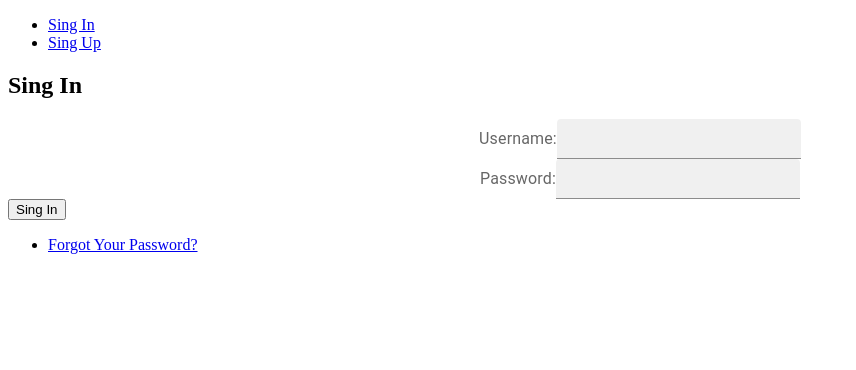
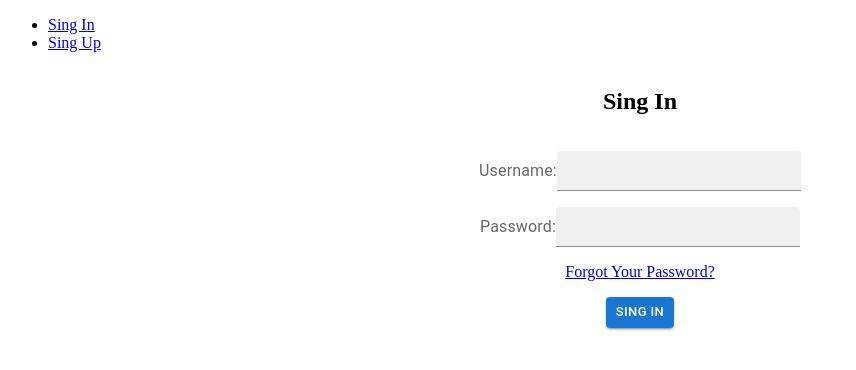
Before and after one commit to Amir-Aminian/schedule-assistant, a React (Create React App) app: page / in a window 1280 px wide. Shown: the top 370 px of the page, without its empty margins (0-856 px from the left). Built offline with nearby package versions, Linux system fonts and the light colour scheme.

Commit message:
updated sing in component with material ui

```diff
--- a/src/components/authentication/SingIn.js
+++ b/src/components/authentication/SingIn.js
@@ -1,35 +1,26 @@
 import InputForm from "../forms/InputForm";
-import { useRef } from "react";
 import { Link } from "react-router-dom";
+import { Button, Grid } from "@mui/material";
 
 const SingIn = () => {
-    const usernameRef = useRef();
-
-    const passwordRef = useRef();
-
-    const submit = () => {
-        console.log({
-            username: usernameRef.current.value,
-            password: passwordRef.current.value
-        });
-    }
-
     return (
-        <>
-            <form className="singIn" >
+        <Grid container direction="column" alignItems="center" justifyContent="center" spacing={2}>
+            <Grid item>
                 <h2>Sing In</h2>
-                <InputForm type="text" ref={usernameRef} nameId="username" text="Username:" />
-                <InputForm type="password" ref={passwordRef} nameId="password" text="Password:" />
-                <input type="button" onClick={submit} value={"Sing In"} />
-            </form>
-            <nav>
-                <ul>
-                    <li>
-                        <Link to={"/forgotPassword"}>Forgot Your Password?</Link>
-                    </li>
-                </ul>
-            </nav>
-        </>
+            </Grid>
+            <Grid item>
+                <InputForm type="text" id="username" text="Username:" />
+            </Grid>
+            <Grid item>
+                <InputForm type="password" id="password" text="Password:" />
+            </Grid>
+            <Grid item>
+                <Link to={"/forgotPassword"}>Forgot Your Password?</Link>
+            </Grid>
+            <Grid item>
+                <Button variant="contained" size="small" onClick={() => alert()}>Sing In</Button>
+            </Grid>
+        </Grid>
     );
 }
 
```
